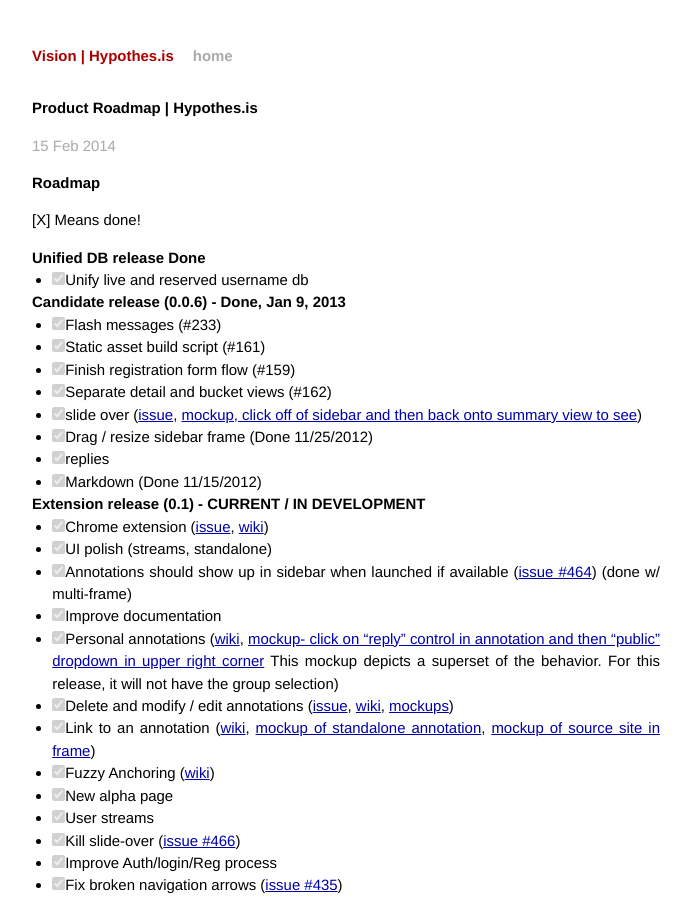
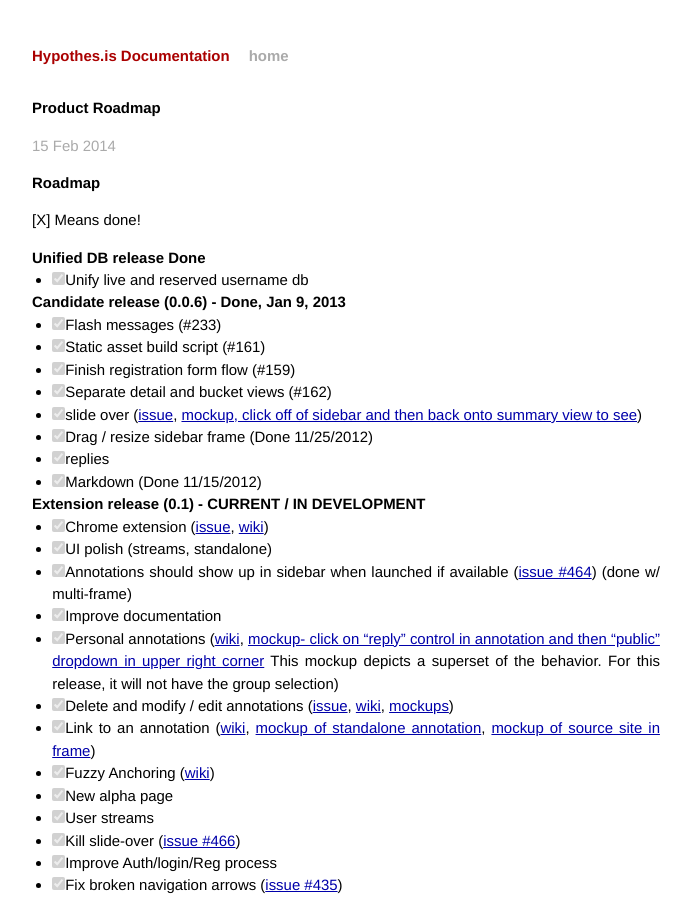
Before and after one commit to hypothesis/vision, a Jekyll site: the page built from _posts/2014-02-15-roadmap.md, in a window 1280 px wide and 900 px high. Shown: the whole window, without its empty margins (294-985 px from the left). Built offline with Jekyll 4.4.1, drawn with Linux system fonts in a browser that asks for light colours; Markdown is read by kramdown in place of the engine named in the settings.

Commit message:
Set up page titles to include | Hypothes.is

```diff
--- a/_config.yml
+++ b/_config.yml
@@ -1,3 +1,3 @@
-name: Vision | Hypothes.is
+name: Hypothes.is Documentation
 markdown: redcarpet
 pygments: true
--- a/_layouts/default.html
+++ b/_layouts/default.html
@@ -3,7 +3,7 @@
     <head>
         <meta charset="utf-8">
         <meta http-equiv="X-UA-Compatible" content="IE=edge,chrome=1">
-        <title>{{ page.title }}</title>
+        <title>{{ page.title }} | {{ site.name}}</title>
         <meta name="viewport" content="width=device-width">
 
         <!-- syntax highlighting CSS -->
--- a/_posts/2014-02-15-roadmap.md
+++ b/_posts/2014-02-15-roadmap.md
@@ -1,6 +1,6 @@
 ---
 layout: post
-title: Product Roadmap | Hypothes.is
+title: Product Roadmap
 permalink: /roadmap
 ---
 Roadmap
```
